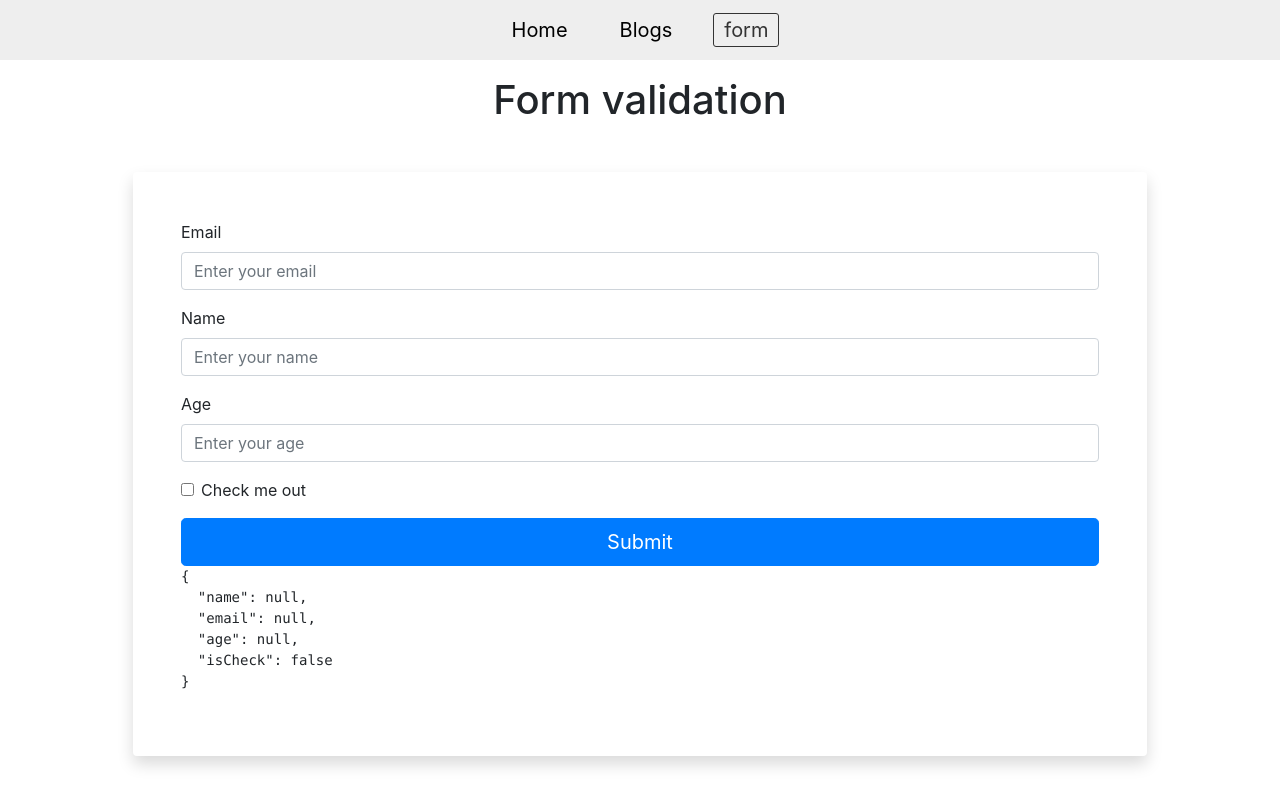
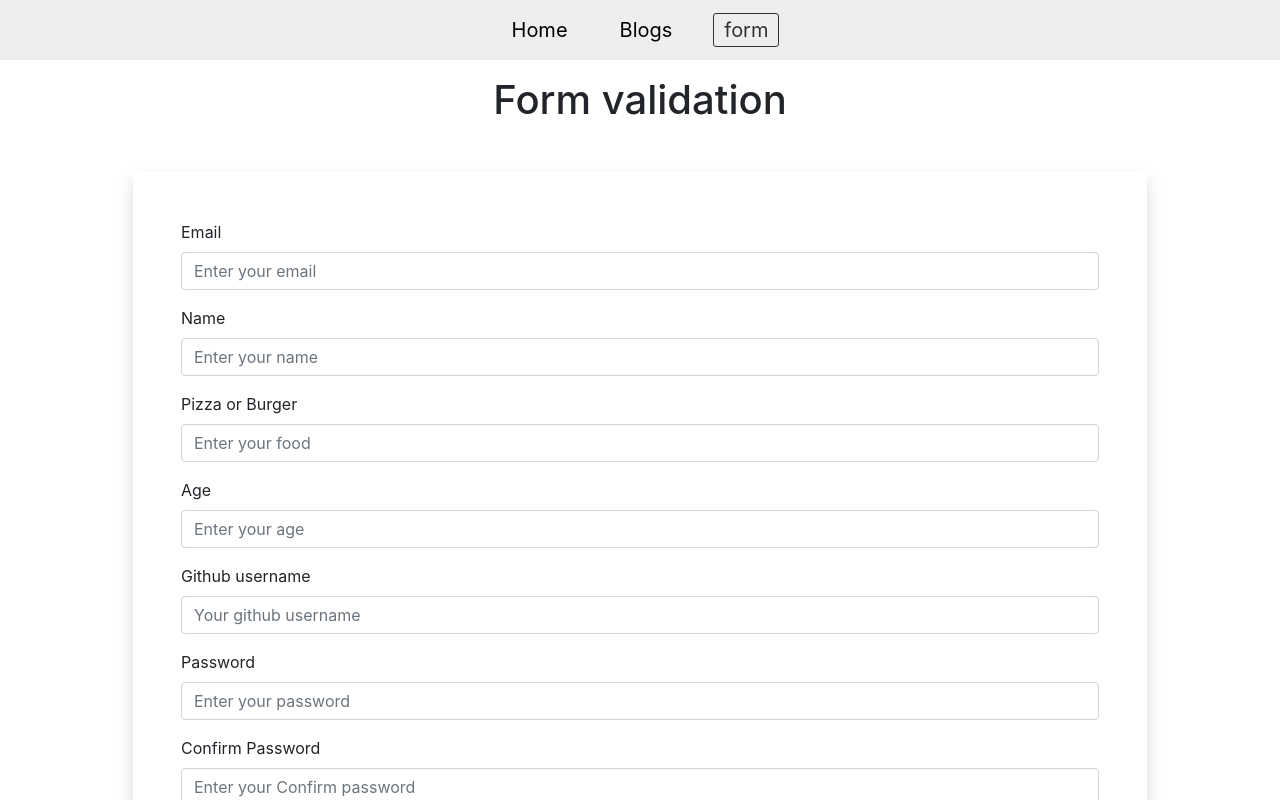
Before and after one commit to MohamedHiggy/async-nuxt, a Nuxt app: page /form in a window 1280 px wide. Shown: the top 800 px of the page. Built offline with nearby package versions, Linux system fonts and the light colour scheme.

Commit message:
finish v1 of validation

```diff
--- a/pages/form.vue
+++ b/pages/form.vue
@@ -1,23 +1,29 @@
 <template>
- <div class="container">
+  <div class="container">
     <h1 class="text-center m-3">Form validation</h1>
     <form class="p-5 shadow rounded m-5" @submit.prevent="submitFrom" autocomplete="off">
 
-    <div class="form-group">
+      <div class="form-group">
         <label for="email">Email</label>
         <input
               type="text"
               v-model="form.email"
               @blur="$v.form.email.$touch()"
               class="form-control"
-              :class="{'is-invalid': $v.form.email.$error, 'is-valid': !$v.form.email.$invalid && form.email}"
+              :class="{'is-invalid': shouldAppendErroClass($v.form.email), 'is-valid': shouldAppendValidClass($v.form.email)}"
               id="email"
               placeholder="Enter your email">
 
-        <small
+          <small
               id="email"
               class="form-text text-danger"
-              v-if="$v.form.email.$error">the email filed is wrong</small>
+              v-if="!$v.form.email.required && $v.form.email.$error">the email filed is required
+          </small>
+          <small
+              id="email"
+              class="form-text text-danger"
+              v-else-if="!$v.form.email.email && $v.form.email.$error">the email filed is wrong
+          </small>
 
       </div>
 
@@ -28,7 +34,7 @@
               v-model="form.name"
               @blur="$v.form.name.$touch()"
               class="form-control"
-              :class="{'is-invalid': $v.form.name.$error, 'is-valid': !$v.form.name.$invalid}"
+              :class="{'is-invalid': shouldAppendErroClass($v.form.name), 'is-valid': shouldAppendValidClass($v.form.name)}"
               id="name"
               placeholder="Enter your name">
 
@@ -39,13 +45,30 @@
       </div>
 
       <div class="form-group">
+        <label for="food">Pizza or Burger</label>
+        <input
+              type="text"
+              v-model="form.food"
+              @blur="$v.form.food.$touch()"
+              class="form-control"
+              :class="{'is-invalid': shouldAppendErroClass($v.form.food), 'is-valid': shouldAppendValidClass($v.form.food)}"
+              id="food"
+              placeholder="Enter your food">
+
+        <small
+              id="food"
+              class="form-text text-danger"
+              v-if="$v.form.food.$error && !$v.form.food.pizzaOrBurger">Sorry! We only serve pizzas and burgers </small>
+      </div>
+
+      <div class="form-group">
         <label for="age">Age</label>
         <input
               type="text"
               v-model="form.age"
               @blur="$v.form.age.$touch()"
               class="form-control"
-              :class="{'is-invalid': $v.form.age.$error, 'is-valid': !$v.form.age.$invalid}"
+              :class="{'is-invalid': shouldAppendErroClass($v.form.age), 'is-valid': shouldAppendValidClass($v.form.age)}"
               id="age"
               placeholder="Enter your age">
 
@@ -56,19 +79,103 @@
           </div>
       </div>
 
-      <div class="form-check">
-        <input type="checkbox" v-model="form.isCheck" class="form-check-input" id="exampleCheck1">
-        <label class="form-check-label" for="exampleCheck1">Check me out</label>
+      <div class="form-group" style="position:relative">
+        <label for="github-username">Github username</label>
+        <input
+              type="text"
+              v-model.lazy="$v.form.githubUsername.$model"
+              class="form-control"
+              :class="{'is-invalid': shouldAppendErroClass($v.form.githubUsername), 'is-valid': shouldAppendValidClass($v.form.githubUsername)}"
+              id="github-username"
+              placeholder="Your github username">
+
+            <div v-show="$v.form.githubUsername.$pending" class="spinner-grow" style="width: 1rem; height: 1rem;position:absolute; bottom:35px; right:15px" role="status">
+              <span class="sr-only">Loading...</span>
+            </div>
+
+            <small
+              id="github-username"
+              class="form-text text-danger"
+              v-if="!$v.form.githubUsername.exists && $v.form.githubUsername">there is not github user with this username
+            </small>
       </div>
 
-      <button type="submit" class="btn btn-primary btn-lg btn-block mt-3">Submit</button>
-      <pre>{{form}}</pre>
+      <div class="form-group">
+        <label for="password">Password</label>
+        <input
+              type="password"
+              v-model="form.password"
+              @blur="$v.form.password.$touch()"
+              class="form-control"
+              :class="{'is-invalid': shouldAppendErroClass($v.form.password), 'is-valid': shouldAppendValidClass($v.form.password)}"
+              id="password"
+              placeholder="Enter your password">
+              <small
+              id="password"
+              class="form-text text-danger"
+              v-if="!$v.form.password.required && $v.form.password.$error">the password filed is required
+          </small>
+          <small
+              id="email"
+              class="form-text text-danger"
+              v-else-if="!$v.form.password.minLength && $v.form.password.$error">the password filed must be more than 6 letters
+          </small>
+          <small
+              id="email"
+              class="form-text text-danger"
+              v-else-if="!$v.form.password.valid && $v.form.password.$error">
+              password must be at least
+              <ul>
+                <li>contains Uppercase</li>
+                <li>contains Lowercase</li>
+                <li>contains Number</li>
+                <li>contains Special</li>
+              </ul>
+          </small>
+      </div>
+
+      <div class="form-group">
+        <label for="confirm-password">Confirm Password</label>
+        <input
+              type="password"
+              v-model="form.repeatPassword"
+              @blur="$v.form.repeatPassword.$touch()"
+              class="form-control"
+              :class="{'is-invalid': shouldAppendErroClass($v.form.repeatPassword), 'is-valid': shouldAppendValidClass($v.form.repeatPassword)}"
+              id="confirm-password"
+              placeholder="Enter your Confirm password">
+
+              <small
+              id="password"
+              class="form-text text-danger"
+              v-if="!$v.form.repeatPassword.sameAsPassword && $v.form.repeatPassword.$error">Passwords must be identical.
+          </small>
+      </div>
+
+      <div class="form-check">
+        <input type="checkbox" @change="$v.form.isCheck.$touch()" :class="{'is-invalid': shouldAppendErroClass($v.form.isCheck), 'is-valid': shouldAppendValidClass($v.form.isCheck)}" v-model="form.isCheck" class="form-check-input" id="exampleCheck1">
+        <label class="form-check-label" for="exampleCheck1">agree anything</label>
+        <small
+              id="exampleCheck1"
+              class="form-text text-danger"
+              v-if="!$v.form.isCheck.sameAs && $v.form.isCheck.$error">must be check
+          </small>
+      </div>
+
+
+
+      <button class="btn btn-primary btn-lg btn-block mt-3" v-if="isLoading" type="button" disabled>
+        <span class="spinner-grow spinner-grow-sm" role="status" aria-hidden="true"></span>
+        Loading...
+      </button>
+      <button type="submit" class="btn btn-primary btn-lg btn-block mt-3" v-else>Submit</button>
   </form>
 </div>
 </template>
 
 <script>
-import { required, email, numeric, minValue, minLength, maxValue, between, integer } from 'vuelidate/lib/validators'
+import { required, email, sameAs, minLength, between, integer, helpers } from 'vuelidate/lib/validators'
+import axios from "axios"
   export default {
     data() {
       return {
@@ -76,8 +183,13 @@ import { required, email, numeric, minValue, minLength, maxValue, between, integ
           name: null,
           email: null,
           age: null,
+          food: null,
+          password: null,
+          repeatPassword: null,
+          githubUsername: null,
           isCheck: false
-        }
+        },
+        isLoading: false
       }
     },
     computed: {},
@@ -92,18 +204,58 @@ import { required, email, numeric, minValue, minLength, maxValue, between, integ
           between: between(15, 100),
         },
         email: {
+          required,
           email,
         },
+        food: {
+          pizzaOrBurger: value => value === 'pizza' || value === 'burger' || !helpers.req(value),
+        },
+        githubUsername: {
+          exists(value) {
+            if (!helpers.req(value)) {
+              return true
+            }
+            return axios.get(`https://api.github.com/users/${value}`)
+          }
+        },
+        password: {
+          required,
+          minLength: minLength(6),
+          valid: function(value) {
+            const containsUppercase = /[A-Z]/.test(value)
+            const containsLowercase = /[a-z]/.test(value)
+            const containsNumber = /[0-9]/.test(value)
+            const containsSpecial = /[#?!@$%^&*-]/.test(value)
+            return containsUppercase && containsLowercase && containsNumber && containsSpecial
+          }
+        },
+        repeatPassword: {
+          sameAsPassword: sameAs('password')
+        },
+        isCheck:{
+          sameAs: sameAs( () => true )
+        }
       },
     },
     methods: {
+      shouldAppendValidClass(target){
+        return !target.$invalid && target.$model && target.$dirty
+      },
+      shouldAppendErroClass(target){
+        return target.$error
+      },
       submitFrom() {
         this.$v.form.$touch()
+
         if (!this.$v.form.$invalid) {
-          console.log(this.form);
+          this.isLoading = true
+          setTimeout(() => {
+            this.isLoading = false
+            console.log(this.form)
+          }, 1000);
         }
         else {
-          console.log("invalid");
+            console.log("invalid")
         }
       }
     }
```
